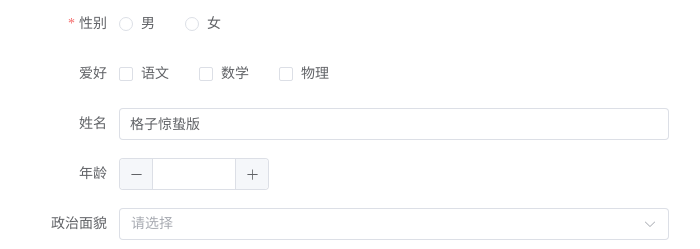
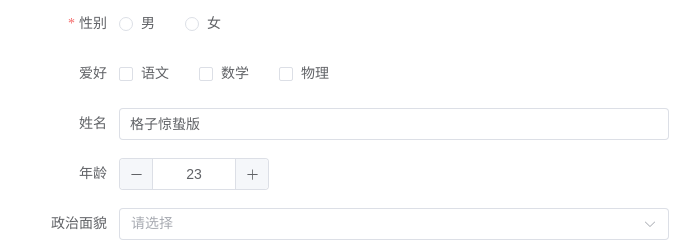
Before and after one commit to sprite-bytes/sprite-forms, a Vue app: page / in a window 1280 px wide. Shown: the top 249 px of the page, without its empty margins (287-987 px from the left). Built offline with nearby package versions, Linux system fonts and the light colour scheme.

Commit message:
feat(SpriteForms): update

```diff
--- a/examples/views/sprite-forms/index.vue
+++ b/examples/views/sprite-forms/index.vue
@@ -167,12 +167,17 @@ const formItems = ref<FormItemConfig[]>([
 
 const formState = reactive<Record<string, any>>({
   name: '格子惊蛰版',
-  willingness: 10
+  willingness: 10,
+  age: 23
 })
 
 const spriteFormsRef = ref()
 const submitForm = () => {
-  spriteFormsRef.value.validateForm()
+  spriteFormsRef.value.validateForm().then(() => {
+    console.log('通过')
+  }).catch((error) => {
+    console.log(error)
+  })
 }
 </script>
 
--- a/packages/SpriteForms/SpriteForms.vue
+++ b/packages/SpriteForms/SpriteForms.vue
@@ -22,10 +22,14 @@ const getComponent = (component?: FormComponentType | string) => {
   return component;
 };
 
+const getRules = (item: FormItemConfig) => {
+  return item?.rules || []
+}
+
 const getComponentProps = (item: FormItemConfig) => {
   const props: any = {
-    // 忽略 disabled、readonly 属性，避免冲突
-    ...omit(item, 'disabled', 'readonly'),
+    // 忽略 disabled、readonly、options 属性，避免冲突
+    ...omit(item, 'disabled', 'readonly', 'options'),
     ...item.attribute?.component
   };
   return props;
@@ -44,7 +48,7 @@ const isDisabled = (item: FormItemConfig, formData: Record<string, any>) => {
   if (typeof item.disabled === 'function') {
     return item.disabled(formData);
   }
-  return item.disabled;
+  return !!item.disabled;
 };
 
 // 判断表单项是否只读
@@ -52,7 +56,7 @@ const isReadonly = (item: FormItemConfig, formData: Record<string, any>) => {
   if (typeof item.readonly === 'function') {
     return item.readonly(formData);
   }
-  return item.readonly;
+  return !!item.readonly;
 };
 
 // 获取下拉选择的选项数据，根据数据源类型进行处理
@@ -70,7 +74,7 @@ const validateForm = () => {
   return new Promise((resolve, reject) => {
     formRef.value?.validate((valid: boolean, errorMessage: {
       field: string,
-      fieldValue: unknown,
+      fieldValue: never,
       message: string
     }[]) => {
       if (valid) {
@@ -97,7 +101,7 @@ defineExpose({
             <el-form-item
                 :label="item.label"
                 :prop="item.name"
-                :rules="item?.rules"
+                :rules="getRules(item)"
                 v-bind="item?.attribute?.formItem"
             >
               <slot v-if="item.slot" :name="item.slot" :scope="{item, value: props.model[item.name]}"/>
--- a/packages/SpriteForms/components/CheckboxFormItem/index.vue
+++ b/packages/SpriteForms/components/CheckboxFormItem/index.vue
@@ -8,12 +8,13 @@ interface Props {
   labelKey?: string,
   valueKey?: string,
   options?: Record<string, any>[] | ((formData: Record<string, any>) => Record<string, any>[]),
-  model: Array<string | number | boolean>
+  model?: Array<string | number | boolean>
 }
 
 const props = withDefaults(defineProps<Props>(), {
   labelKey: 'label',
   valueKey: 'value',
+  model: () => []
 })
 
 const emit = defineEmits(['update:model']);
--- a/packages/SpriteForms/components/RadioFormItem/index.vue
+++ b/packages/SpriteForms/components/RadioFormItem/index.vue
@@ -8,12 +8,13 @@ interface Props {
   labelKey?: string,
   valueKey?: string,
   options?: Record<string, any>[] | ((formData: Record<string, any>) => Record<string, any>[]),
-  model: string | number | boolean
+  model?: string | number | boolean
 }
 
 const props = withDefaults(defineProps<Props>(), {
   labelKey: 'label',
   valueKey: 'value',
+  model: () => ''
 })
 
 </script>
--- a/packages/SpriteForms/components/SelectFormItem/index.vue
+++ b/packages/SpriteForms/components/SelectFormItem/index.vue
@@ -8,12 +8,13 @@ interface Props {
   labelKey?: string,
   valueKey?: string,
   options?: Record<string, any>[] | ((formData: Record<string, any>) => Record<string, any>[]),
-  model: string | number | boolean
+  model?: string | number | boolean
 }
 
 const props = withDefaults(defineProps<Props>(), {
   labelKey: 'label',
   valueKey: 'value',
+  model: () => ''
 })
 
 </script>
```
